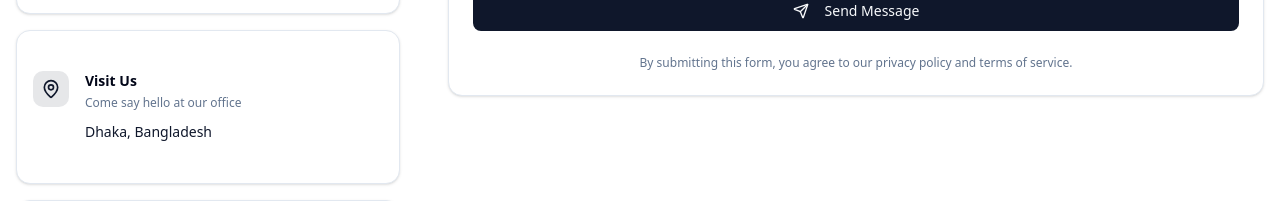
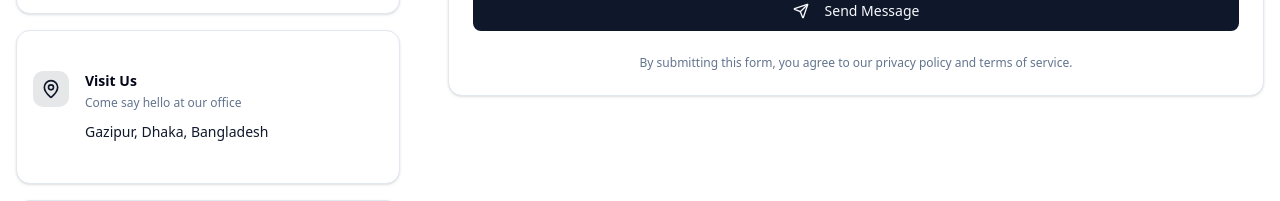
Before and after one commit to nowshen-khan/nowshen-blog, a Next.js app: page /contact in a window 1280 px wide. Shown: the part 980-1181 px from the top of the page. Built offline with nearby package versions, Linux system fonts and the light colour scheme.

Commit message:
"fix contact page csr error"

```diff
--- a/src/app/contact/page.tsx
+++ b/src/app/contact/page.tsx
@@ -11,6 +11,7 @@
 import Link from "next/link";
 import { Button } from "@/components/ui/button";
 import ContactForm from "@/components/contact/ContactForm";
+import { Suspense } from "react";
 
 export function generateMetadata(): Metadata {
 	const { title, description, keywords } = seo;
@@ -126,7 +127,9 @@
 									</CardDescription>
 								</CardHeader>
 								<CardContent>
-									<ContactForm />
+									<Suspense fallback={<div>Loading...</div>}>
+										<ContactForm />
+									</Suspense>
 								</CardContent>
 							</Card>
 						</div>
--- a/src/data/contact.ts
+++ b/src/data/contact.ts
@@ -40,7 +40,7 @@
 		icon: MapPin,
 		title: "Visit Us",
 		description: "Come say hello at our office",
-		value: "Dhaka, Bangladesh",
+		value: "Gazipur, Dhaka, Bangladesh",
 		link: "https://maps.google.com",
 	},
 	{
```
